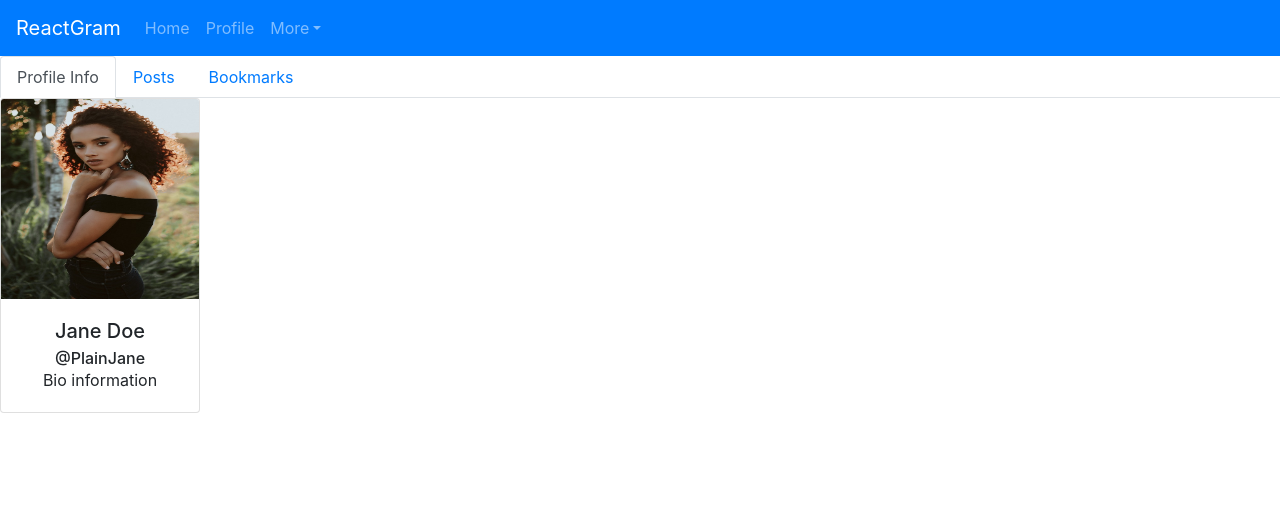
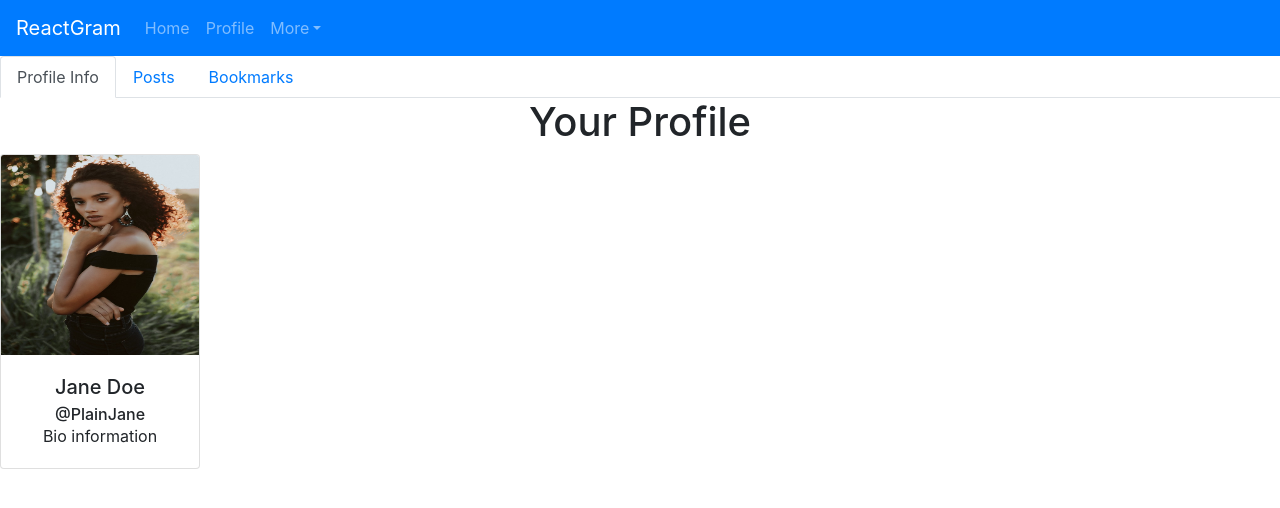
Before and after one commit to omaribrown/React-Photo-App, a React (Create React App) app in the folder react-photo-app/: page / in a window 1280 px wide. Shown: the top 508 px of the page. Built offline with nearby package versions, Linux system fonts and the light colour scheme.

Commit message:
Added h1 elements to tabs

```diff
--- a/react-photo-app/src/Components/Profile.jsx
+++ b/react-photo-app/src/Components/Profile.jsx
@@ -15,6 +15,13 @@ export default class Profile extends React.Component {
             <div>
                 <Tabs defaultActiveKey='profile' id ='uncontrolled-tab-example' className='profile-tabs'>
                     <Tab eventKey='profile' title='Profile Info'>
+                        <Container>
+                            <Row>
+                                <Col>
+                                    <h1>Your Profile</h1>
+                                </Col>
+                            </Row>
+                        </Container>
                         <Card style={{ width: '200px' }}>
                             <Card.Img variant='top' src={girl2} />
                             <Card.Body>
@@ -38,6 +45,11 @@ export default class Profile extends React.Component {
                         {/* <h1>profile infooooo</h1> */}
                     </Tab>
                     <Tab eventKey='posts' title='Posts'>
+                        <Container>
+                            <Row>
+                                <Col><h1>Your Posts</h1></Col>
+                            </Row>
+                        </Container>
                         <CardColumns>
                             <Card>
                                 <Card.Img variant='top' src={girl2} />
@@ -72,6 +84,11 @@ export default class Profile extends React.Component {
                         </CardColumns>
                     </Tab>
                     <Tab eventKey='bookmarks' title='Bookmarks'>
+                        <Container>
+                            <Row>
+                                <Col><h1>Your Bookmarks</h1></Col>
+                            </Row>
+                        </Container>
                         <CardColumns>
                             <Card>
                                 <Card.Img variant='top' src={girl2} />
```
